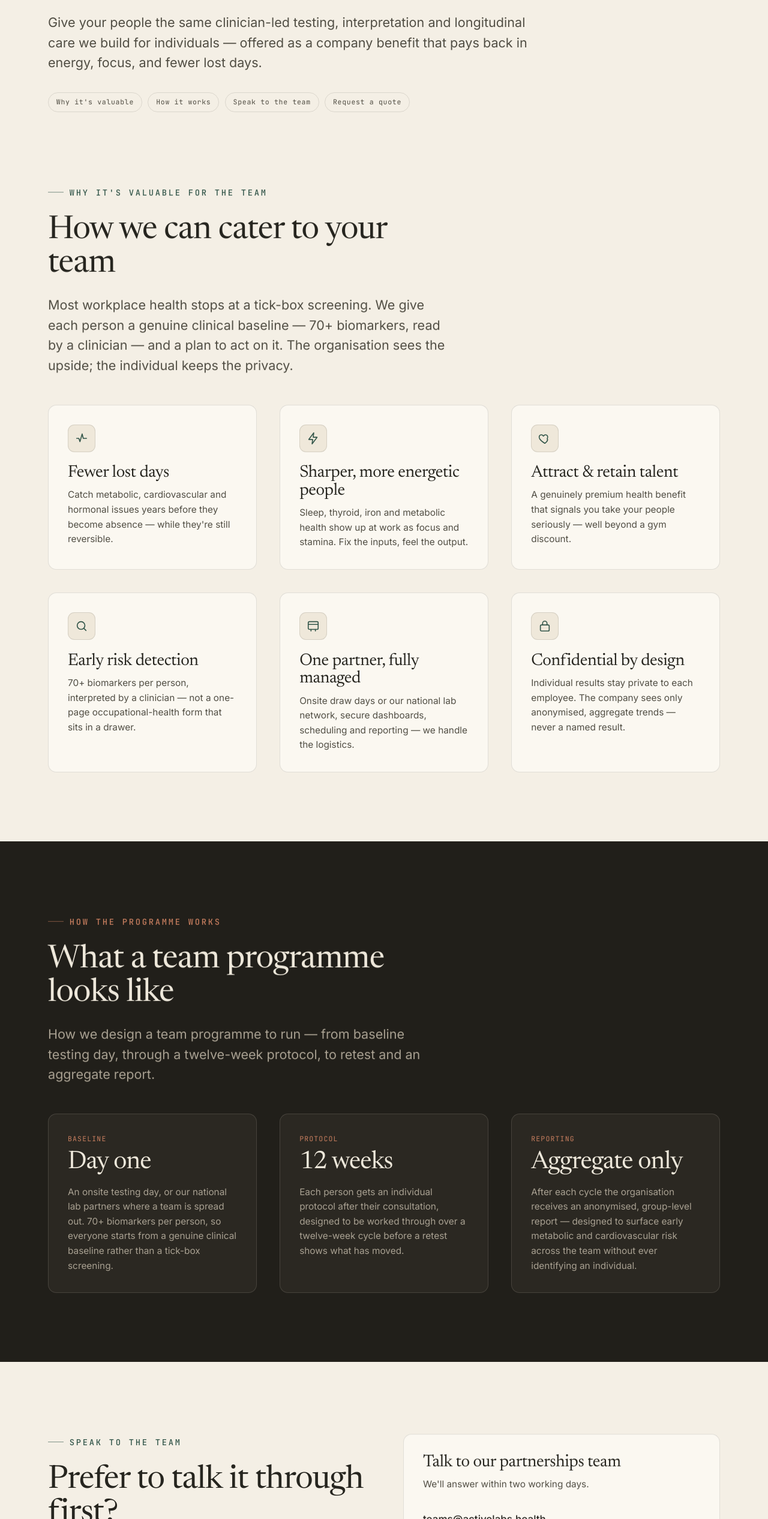
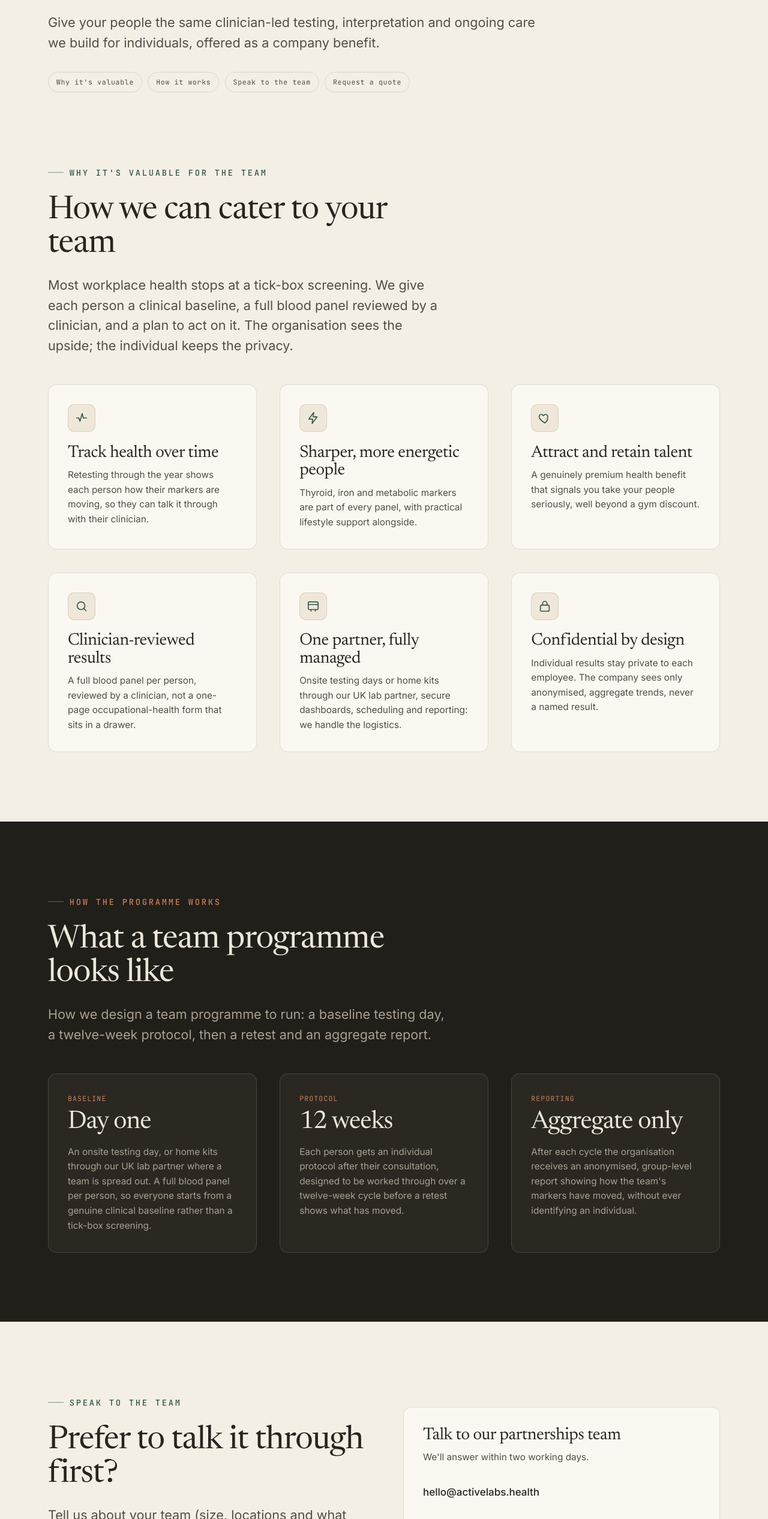
Before and after one commit to abennett-AL/my-booking-site, a plain HTML site: page for-teams.html in a window 1280 px wide. Shown: the part 267-2800 px from the top of the page at 60% size. Drawn offline with Linux system fonts and the light colour scheme.

Commit message:
For Teams: accurate claims, onsite testing, hello@ address; remove placeholder phone numbers
Approved by Archie 15 Nov 2026 ("go"). CQC footer line left as it is (his call).

Co-Authored-By: Claude Opus 5.5 <noreply@anthropic.com>
Claude-Session: https://claude.ai/code/session_019m7CdLE7sEJfPXeQGRaJBP

```diff
--- a/assets/js/main.js
+++ b/assets/js/main.js
@@ -220,7 +220,6 @@
               <li>Central Brighton &amp; Hove, coming soon</li>
               <li>Mon–Sat, by appointment</li>
               <li><a href="mailto:hello@activelabs.health">hello@activelabs.health</a></li>
-              <li><a href="tel:+441273000000">+44 (0)1273 000 000</a></li>
             </ul>
           </div>
           <div class="footer-col">
--- a/for-teams.html
+++ b/for-teams.html
@@ -3,8 +3,8 @@
 <head>
   <meta charset="UTF-8">
   <meta name="viewport" content="width=device-width, initial-scale=1">
-  <title>For Teams — Active Labs</title>
-  <meta name="description" content="Active Labs for teams — clinician-led preventive testing as a company benefit. Onsite or national testing, secure dashboards, and confidential, aggregate reporting. Request a tailored quote.">
+  <title>For Teams | Active Labs</title>
+  <meta name="description" content="Active Labs for teams: clinician-led preventive testing as a company benefit. Onsite testing days or home kits through our UK lab partner, secure dashboards, and confidential, aggregate reporting. Request a tailored quote.">
   <link rel="icon" type="image/svg+xml" href="assets/img/activelabs-mark.svg">
   <link rel="apple-touch-icon" href="assets/img/activelabs-logo.png">
   <script>(function(){try{if(localStorage.getItem("al-theme")==="dark")document.documentElement.setAttribute("data-theme","dark");}catch(e){}})();</script>
@@ -16,7 +16,7 @@
     <section class="page-hero" style="padding-bottom:0">
       <div class="container">
         <h1 class="hero-fade">Preventive health,<br>built for <span class="serif-italic text-green">teams.</span></h1>
-        <p class="lead measure hero-fade mt-3">Give your people the same clinician-led testing, interpretation and longitudinal care we build for individuals — offered as a company benefit that pays back in energy, focus, and fewer lost days.</p>
+        <p class="lead measure hero-fade mt-3">Give your people the same clinician-led testing, interpretation and ongoing care we build for individuals, offered as a company benefit.</p>
         <div class="hero-fade mt-4" style="display:flex;flex-wrap:wrap;gap:.6rem">
           <a href="#why" class="tag">Why it's valuable</a>
           <a href="#programme" class="tag">How it works</a>
@@ -32,39 +32,39 @@
         <div class="measure" data-reveal>
           <p class="eyebrow">Why it's valuable for the team</p>
           <h2 class="mt-3 mb-3">How we can cater to your team</h2>
-          <p class="lead">Most workplace health stops at a tick-box screening. We give each person a genuine clinical baseline — 70+ biomarkers, read by a clinician — and a plan to act on it. The organisation sees the upside; the individual keeps the privacy.</p>
+          <p class="lead">Most workplace health stops at a tick-box screening. We give each person a clinical baseline, a full blood panel reviewed by a clinician, and a plan to act on it. The organisation sees the upside; the individual keeps the privacy.</p>
         </div>
 
         <div class="grid cols-3 mt-6" data-reveal-stagger>
           <div class="card">
             <div class="icon" aria-hidden="true"><svg viewBox="0 0 24 24" fill="none" stroke="currentColor" stroke-width="1.8"><path d="M3 12h4l2 6 4-14 2 8h6" stroke-linecap="round" stroke-linejoin="round"/></svg></div>
-            <h3>Fewer lost days</h3>
-            <p>Catch metabolic, cardiovascular and hormonal issues years before they become absence — while they're still reversible.</p>
+            <h3>Track health over time</h3>
+            <p>Retesting through the year shows each person how their markers are moving, so they can talk it through with their clinician.</p>
           </div>
           <div class="card">
             <div class="icon" aria-hidden="true"><svg viewBox="0 0 24 24" fill="none" stroke="currentColor" stroke-width="1.8"><path d="M13 2 4 14h7l-1 8 9-12h-7l1-8Z" stroke-linecap="round" stroke-linejoin="round"/></svg></div>
             <h3>Sharper, more energetic people</h3>
-            <p>Sleep, thyroid, iron and metabolic health show up at work as focus and stamina. Fix the inputs, feel the output.</p>
+            <p>Thyroid, iron and metabolic markers are part of every panel, with practical lifestyle support alongside.</p>
           </div>
           <div class="card">
             <div class="icon" aria-hidden="true"><svg viewBox="0 0 24 24" fill="none" stroke="currentColor" stroke-width="1.8"><path d="M12 21s-7-4.35-9.5-8.5C.7 9.3 2.2 5.5 5.5 5.5c2 0 3.2 1.2 4 2.3.8-1.1 2-2.3 4-2.3 3.3 0 4.8 3.8 3 7C19 16.65 12 21 12 21Z" stroke-linecap="round" stroke-linejoin="round"/></svg></div>
-            <h3>Attract &amp; retain talent</h3>
-            <p>A genuinely premium health benefit that signals you take your people seriously — well beyond a gym discount.</p>
+            <h3>Attract and retain talent</h3>
+            <p>A genuinely premium health benefit that signals you take your people seriously, well beyond a gym discount.</p>
           </div>
           <div class="card">
             <div class="icon" aria-hidden="true"><svg viewBox="0 0 24 24" fill="none" stroke="currentColor" stroke-width="1.8"><circle cx="11" cy="11" r="7"/><path d="m20 20-3.5-3.5" stroke-linecap="round"/></svg></div>
-            <h3>Early risk detection</h3>
-            <p>70+ biomarkers per person, interpreted by a clinician — not a one-page occupational-health form that sits in a drawer.</p>
+            <h3>Clinician-reviewed results</h3>
+            <p>A full blood panel per person, reviewed by a clinician, not a one-page occupational-health form that sits in a drawer.</p>
           </div>
           <div class="card">
             <div class="icon" aria-hidden="true"><svg viewBox="0 0 24 24" fill="none" stroke="currentColor" stroke-width="1.8"><rect x="3" y="4" width="18" height="14" rx="2"/><path d="M3 9h18M8 18v3M16 18v3" stroke-linecap="round"/></svg></div>
             <h3>One partner, fully managed</h3>
-            <p>Onsite draw days or our national lab network, secure dashboards, scheduling and reporting — we handle the logistics.</p>
+            <p>Onsite testing days or home kits through our UK lab partner, secure dashboards, scheduling and reporting: we handle the logistics.</p>
           </div>
           <div class="card">
             <div class="icon" aria-hidden="true"><svg viewBox="0 0 24 24" fill="none" stroke="currentColor" stroke-width="1.8"><rect x="4" y="10" width="16" height="11" rx="2"/><path d="M8 10V7a4 4 0 0 1 8 0v3" stroke-linecap="round"/></svg></div>
             <h3>Confidential by design</h3>
-            <p>Individual results stay private to each employee. The company sees only anonymised, aggregate trends — never a named result.</p>
+            <p>Individual results stay private to each employee. The company sees only anonymised, aggregate trends, never a named result.</p>
           </div>
         </div>
       </div>
@@ -76,14 +76,14 @@
         <div class="measure" data-reveal>
           <p class="eyebrow">How the programme works</p>
           <h2 class="mt-3 mb-3">What a team programme looks like</h2>
-          <p class="lead">How we design a team programme to run — from baseline testing day, through a twelve-week protocol, to retest and an aggregate report.</p>
+          <p class="lead">How we design a team programme to run: a baseline testing day, a twelve-week protocol, then a retest and an aggregate report.</p>
         </div>
 
         <div class="grid cols-3 mt-6" data-reveal-stagger>
           <div class="card" style="background:var(--ink-bg-2);border-color:rgba(237,231,218,.14)">
             <div class="num-tag" style="color:var(--clay-soft)">BASELINE</div>
             <div style="font-family:var(--font-display);font-size:2.6rem;line-height:1;letter-spacing:-.02em;color:var(--on-ink);margin:.6rem 0 1rem">Day one</div>
-            <p style="color:var(--on-ink-muted)">An onsite testing day, or our national lab partners where a team is spread out. 70+ biomarkers per person, so everyone starts from a genuine clinical baseline rather than a tick-box screening.</p>
+            <p style="color:var(--on-ink-muted)">An onsite testing day, or home kits through our UK lab partner where a team is spread out. A full blood panel per person, so everyone starts from a genuine clinical baseline rather than a tick-box screening.</p>
           </div>
           <div class="card" style="background:var(--ink-bg-2);border-color:rgba(237,231,218,.14)">
             <div class="num-tag" style="color:var(--clay-soft)">PROTOCOL</div>
@@ -93,7 +93,7 @@
           <div class="card" style="background:var(--ink-bg-2);border-color:rgba(237,231,218,.14)">
             <div class="num-tag" style="color:var(--clay-soft)">REPORTING</div>
             <div style="font-family:var(--font-display);font-size:2.6rem;line-height:1;letter-spacing:-.02em;color:var(--on-ink);margin:.6rem 0 1rem">Aggregate only</div>
-            <p style="color:var(--on-ink-muted)">After each cycle the organisation receives an anonymised, group-level report — designed to surface early metabolic and cardiovascular risk across the team without ever identifying an individual.</p>
+            <p style="color:var(--on-ink-muted)">After each cycle the organisation receives an anonymised, group-level report showing how the team's markers have moved, without ever identifying an individual.</p>
           </div>
         </div>
       </div>
@@ -106,7 +106,7 @@
           <div data-reveal>
             <p class="eyebrow">Speak to the team</p>
             <h2 class="mt-3 mb-3">Prefer to talk it through first?</h2>
-            <p class="lead">Tell us about your team — size, locations and what you're hoping to achieve — and we'll design a package around it. No obligation, no hard sell.</p>
+            <p class="lead">Tell us about your team (size, locations and what you're hoping to achieve) and we'll design a package around it. No obligation, no hard sell.</p>
             <a href="#quote" class="btn btn-primary btn-lg mt-4">Book an intro call <span class="arrow" aria-hidden="true">→</span></a>
           </div>
           <div data-reveal>
@@ -114,11 +114,11 @@
               <h3>Talk to our partnerships team</h3>
               <p class="mt-1">We'll answer within two working days.</p>
               <div class="mt-4" style="display:flex;flex-direction:column;gap:.9rem">
-                <a href="mailto:teams@activelabs.health" class="link-underline">teams@activelabs.health</a>
-                <a href="tel:+441273000000" class="link-underline">+44 (0)1273 000 000</a>
+                <a href="mailto:hello@activelabs.health" class="link-underline">hello@activelabs.health</a>
+
               </div>
               <div class="mt-6" style="padding-top:1.4rem;border-top:1px solid var(--line)">
-                <p style="font-size:.9rem;color:var(--muted)">Our flagship Longevity Lab will be coming soon to Brighton &amp; Hove. Onsite testing days across the South East, and national coverage through our lab partner network.</p>
+                <p style="font-size:.9rem;color:var(--muted)">Our flagship Longevity Lab is coming to Brighton &amp; Hove. Onsite testing days across the South East, and home kits anywhere in the UK through our lab partner.</p>
               </div>
             </div>
           </div>
@@ -205,17 +205,17 @@
               <div class="field">
                 <label for="msg">Anything you'd like us to know?</label>
                 <textarea id="msg" name="msg" placeholder="Locations, timelines, goals, or questions…"></textarea>
-                <span class="hint">No need for sensitive detail here — we'll cover specifics on the call.</span>
+                <span class="hint">No need for sensitive detail here: we'll cover specifics on the call.</span>
               </div>
 
               <button type="submit" class="btn btn-accent btn-lg" style="width:100%;justify-content:center">Request a quote</button>
-              <p class="form-submit-error" role="alert" hidden>Sorry — something went wrong sending your enquiry. Please try again, or email <a href="mailto:teams@activelabs.health">teams@activelabs.health</a>.</p>
+              <p class="form-submit-error" role="alert" hidden>Sorry, something went wrong sending your enquiry. Please try again, or email <a href="mailto:hello@activelabs.health">hello@activelabs.health</a>.</p>
               <p class="hint center mt-2">We'll use these details only to respond to your enquiry about Active Labs team packages, and we'll never share or sell them. See our <a href="/privacy">Privacy Notice</a>.</p>
             </form>
 
             <div class="form-success">
               <div class="check" aria-hidden="true"><svg viewBox="0 0 24 24" width="30" height="30" fill="none" stroke="currentColor" stroke-width="2.2"><path d="M20 6 9 17l-5-5" stroke-linecap="round" stroke-linejoin="round"/></svg></div>
-              <h3>Thanks — your enquiry is in</h3>
+              <h3>Thanks, your enquiry is in</h3>
               <p class="mt-2 measure-sm mx-auto">Your request is with our partnerships team. We'll reply within two working days with next steps and a tailored quote for your team.</p>
               <a href="/" class="btn btn-ghost mt-4">Back to home</a>
             </div>
```
Also changed, not shown: book.html (+0 -1 lines).
